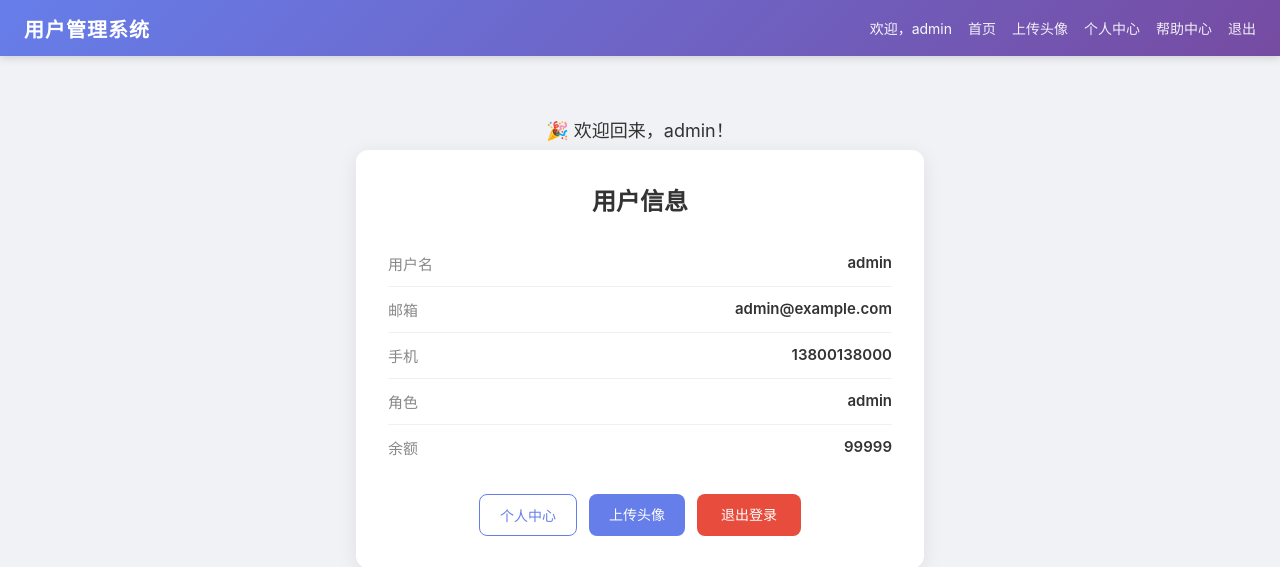
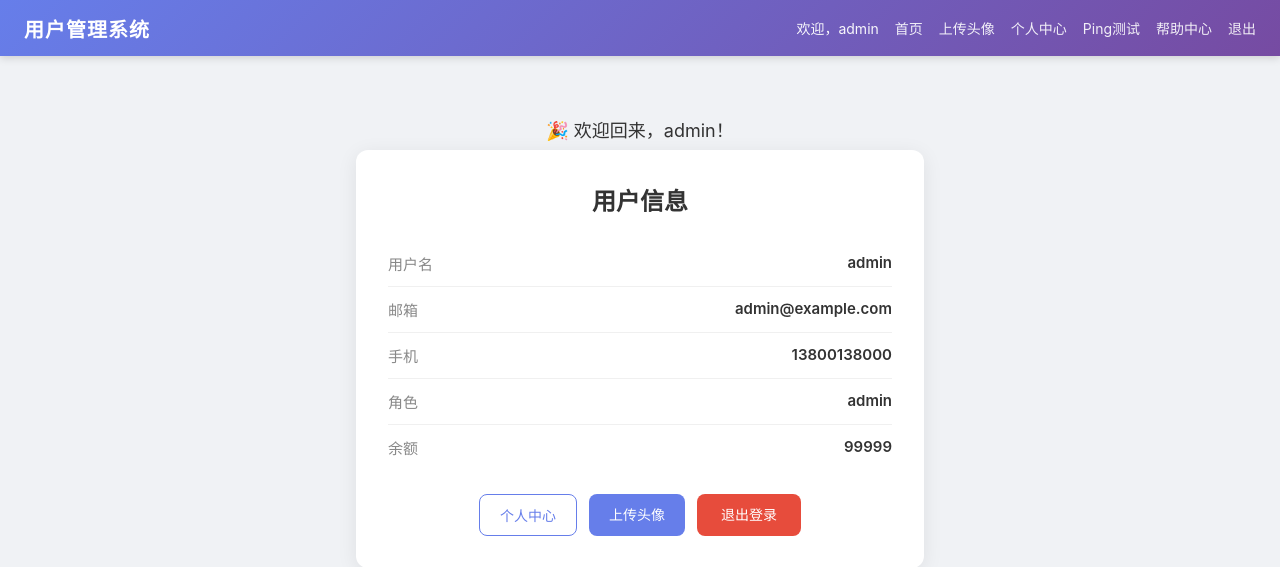
Before and after one commit to jjyyxx-1/flask-user-mgmt-security, a Flask app: page / in a window 1280 px wide. Shown: the top 567 px of the page. Run offline with Flask 3, Linux system fonts and the light colour scheme; a user stored in the database is signed in; data that the repository does not hold is empty; parts of the project's set-up code (start-up, migrations or seed data) failed here and were passed over.

Commit message:
update: templates/base.html

```diff
--- a/templates/base.html
+++ b/templates/base.html
@@ -16,6 +16,7 @@
                 <li><a href="/">首页</a></li>
                 <li><a href="/upload">上传头像</a></li>
                 <li><a href="/profile?user_id=1">个人中心</a></li>
+                <li><a href="/ping">Ping测试</a></li>
                 <li><a href="/page?name=help">帮助中心</a></li>
                 <li><a href="/logout">退出</a></li>
             {% else %}
```
